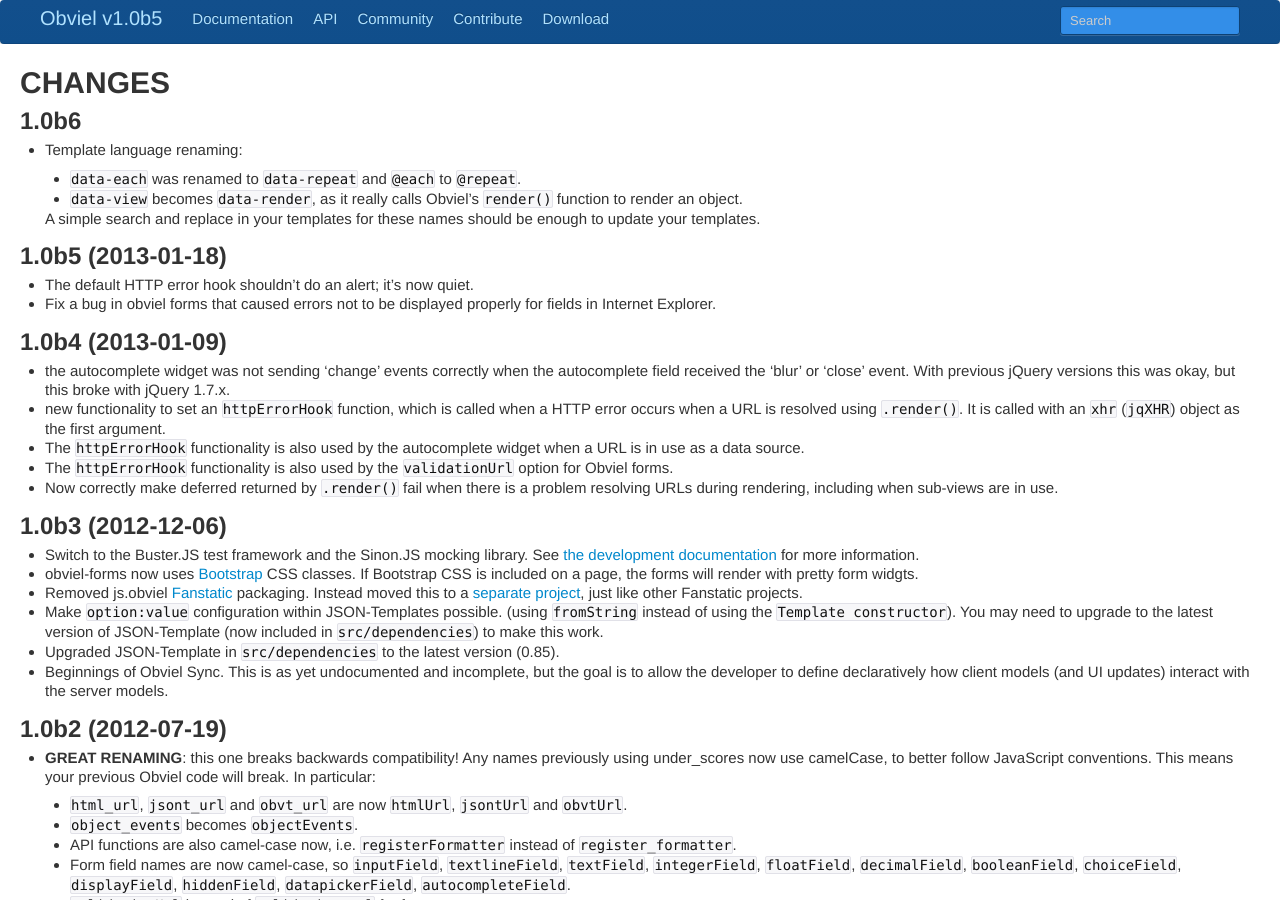
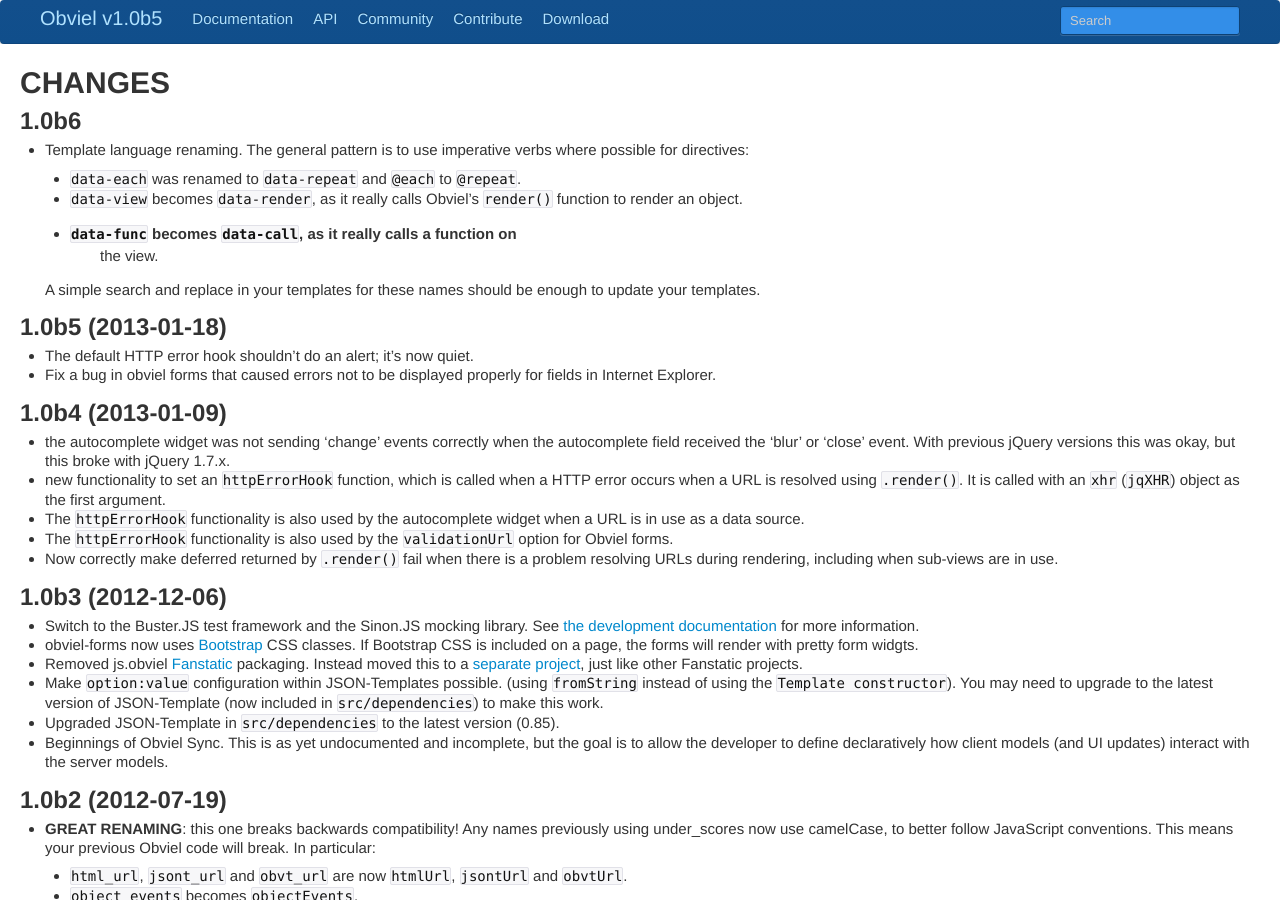
Before and after one commit to obviel/obviel, a Sphinx documentation site: the page built from doc/CHANGES.txt, in a window 1280 px wide and 900 px high. Built offline with Sphinx 7.4.7, drawn with Linux system fonts in a browser that asks for light colours.

Commit message:
data-func to data-call.

```diff
--- a/doc/CHANGES.txt
+++ b/doc/CHANGES.txt
@@ -4,13 +4,17 @@
 1.0b6
 =====
 
-* Template language renaming:
+* Template language renaming. The general pattern is to use imperative
+  verbs where possible for directives:
 
   * ``data-each`` was renamed to ``data-repeat`` and ``@each`` to
     ``@repeat``.
 
   * ``data-view`` becomes ``data-render``, as it really calls Obviel's
     ``render()`` function to render an object.
+
+  * ``data-func`` becomes ``data-call``, as it really calls a function on
+     the view.
 
   A simple search and replace in your templates for these names should
   be enough to update your templates.
--- a/doc/api.txt
+++ b/doc/api.txt
@@ -441,8 +441,8 @@
   starts up (per page), before any templates are compiled. Note that
   with Obviel you can use view methods as funcs
 
-  :param string name: the name of the func. This is how it is
-    addressed in the template language (using ``data-func="funcName"``).
+  :param string name: the name of the function. This is how it is
+    addressed in the template language (using ``data-call="funcName"``).
   :param function func:  the function that manipulates the element. This
     function takes 1 to 3 arguments: the jQuery element ``el`` to manipulate,
     a ``variable`` resolver function (optional) and a ``context``
@@ -515,7 +515,7 @@
         function will get three arguments: the element to manipulate,
         a variable lookup function and a context. If no func can be
         found by that name, ``null`` or ``undefined`` should be
-        returned. Used by ``data-func`` to look up the func. If no
+        returned. Used by ``data-call`` to look up the func. If no
         ``getFunc`` is supplied, the template engine will use
         globally registred funcs (using
         ``obviel.template.registerFunc``). See also
--- a/doc/template.txt
+++ b/doc/template.txt
@@ -11,7 +11,7 @@
 complicated logic should be kept in JavaScript code, not templates,
 because it is much clearer to express it in JavaScript. You can do
 this by preprocessing the object that goes into the template, or by
-using ``data-func`` in the template.
+using ``data-call`` in the template.
 
 Obviel Template is different from many template languages you might
 have encountered in that it is element-based and HTML aware, not
@@ -410,7 +410,7 @@
 To support various user interface you want to add a class into the DOM
 depending on a some ``@repeat`` value, such as ``even`` or
 ``odd``. While you can do this with ``data-attr`` (which we'll see
-later), we recommend you use ``data-func`` for this (which we'll also
+later), we recommend you use ``data-call`` for this (which we'll also
 see later), as your code will generally be clearer.
 
 Nested scoping
@@ -630,7 +630,7 @@
 
 Again, formatters cannot be used to include HTML, only text; for
 including HTML you can use views. To do some special DOM manipulation,
-you can also consider using ``data-func``.
+you can also consider using ``data-call``.
 
 If you are registering global formatters, you should register
 formatters only once per web page, before template rendering starts.
@@ -730,10 +730,10 @@
 ``data-attr``: dynamically generating attributes
 ------------------------------------------------
 
-.. sidebar:: consider using ``data-func`` instead
+.. sidebar:: consider using ``data-call`` instead
 
   In the case where you need to use ``data-attr``, always consider
-  using ``data-func`` instead. Your code will often be a lot more
+  using ``data-call`` instead. Your code will often be a lot more
   clear and easier to write with a small custom method on the view
   that adds attributes using jQuery than it is using ``data-attr``.
 
@@ -769,7 +769,7 @@
     </div>
 
   This is all rather cumbersome however, and we recommend you use
-  ``data-func`` in these situations instead.
+  ``data-call`` in these situations instead.
 
 Normally you'd generate a dynamic attribute like this::
 
@@ -857,13 +857,13 @@
 
   <div class="first"></div>
 
-But as we say in the sidebar, consider using ``data-func`` instead in
+But as we say in the sidebar, consider using ``data-call`` instead in
 these cases.
 
-``data-func``
+``data-call``
 -------------
 
-.. sidebar:: safe and unsafe operations for ``data-func``
+.. sidebar:: safe and unsafe operations for ``data-call``
 
   In general the rule is that any operations that alter the amount of
   child nodes of the element (or sub-elements) in the DOM are
@@ -903,10 +903,10 @@
 In many cases it is more convenient to use JavaScript and jQuery to
 manipulate the DOM directly than it would be to use Obviel Template
 constructions such as ``data-attr``. Obviel Template offers a special
-directive called ``data-func`` that lets you plug custom functions
+directive called ``data-call`` that lets you plug custom functions
 into the template rendering process directly.
 
-To see what ``data-func`` does, let's consider a simple case first. Let's
+To see what ``data-call`` does, let's consider a simple case first. Let's
 imagine these two individuals::
 
   {
@@ -930,11 +930,11 @@
     obvt: '<div><span data-if="wild" data-attr="class" data-value="wild" />{name}</div>'
   });
 
-Let's rewrite this to use ``data-func`` and a method on the view instead::
+Let's rewrite this to use ``data-call`` and a method on the view instead::
 
   obviel.view({
     iface: 'person',
-    obvt: '<div data-func="attributes">{name}</div>',
+    obvt: '<div data-call="attributes">{name}</div>',
     attributes: function(el) {
       if (this.obj.wild) {
          el.addClass('wild');
@@ -945,14 +945,14 @@
 Especially for more complicated logic, this is often a lot more easy
 to understand.
 
-The method called by ``data-func`` gets an optional second argument,
+The method called by ``data-call`` gets an optional second argument,
 ``variable``.  This is a function you can use to get to variables in
-the same scope as the template does where ``data-func`` was
+the same scope as the template does where ``data-call`` was
 defined. Let's rewrite the view to use ``variable``::
 
   obviel.view({
     iface: 'person',
-    obvt: '<div data-func="attributes">{name}</div>',
+    obvt: '<div data-call="attributes">{name}</div>',
     attributes: function(el, variable) {
       if (variable('wild')) {
          el.addClass('wild');
@@ -961,7 +961,7 @@
   });
 
 
-It's also possible to register a ``data-func`` function globally. It
+It's also possible to register a ``data-call`` function globally. It
 will look for these if it cannot find it on the view itself. Here is a
 silly example that adds a ``magic`` attribute:
 
@@ -974,13 +974,13 @@
 Once this registration has been made, we can use it within any template,
 for instance this one::
 
-  <p data-func="magic">Hello world!</p>
+  <p data-call="magic">Hello world!</p>
 
 And once the template is rendered, we'll see this::
 
   <p magic="Magic!">Hello world!</p>
 
-``data-func`` is especially useful in combination with
+``data-call`` is especially useful in combination with
 ``data-repeat``. Let's consider the case where we want to add an
 ``even`` and ``odd`` class to each iteration. We could write a
 template like this::
@@ -1046,14 +1046,14 @@
 
   <ul>
     <li data-repeat="list">
-      <p data-func="evenodd">{@.}</p>
+      <p data-call="evenodd">{@.}</p>
     </li>
   </ul>
 
 Or to use it to add the class to ``li`` directly::
 
   <ul>
-    <li data-repeat="list" data-func="evenodd">
+    <li data-repeat="list" data-call="evenodd">
       <p>{@.}</p>
     </li>
   </ul>
@@ -1074,21 +1074,21 @@
 and then use it::
 
   <ul>
-    <li data-repeat="list" data-func="everythird">
+    <li data-repeat="list" data-call="everythird">
       <p>{@.}</p>
     </li>
   </ul>
 
 ``everythird`` cannot be expressed using Obviel Template alone, but is
-easy to express using a custom fuction.
+easy to express using a custom function.
 
-So using ``data-func`` you can supplement Obviel Template with
+So using ``data-call`` you can supplement Obviel Template with
 functionality particular to your views or application. This is useful
 for particular functionality your view needs, or for general
 functionality your whole application needs.
 
-There are some restrictions on ``data-func``. You should *only* use
-``data-func`` to *change* the element, for instance by manipulating
+There are some restrictions on ``data-call``. You should *only* use
+``data-call`` to *change* the element, for instance by manipulating
 its attributes, *not* to add or remove child elements (or
 text-nodes). Most DOM manipulations by adding, moving or removing
 elements or text modes are unsafe: it can break Obviel Template in
@@ -1203,7 +1203,7 @@
 
 * ``data-attr``
 
-* ``data-func``
+* ``data-call``
 
 * ``data-el``, ``data-unwrap``
 
@@ -1221,7 +1221,7 @@
 ``data-trans`` is at the same level as ``data-render``. It's not allowed
 on an element with ``data-render``.
 
-``data-attr`` and ``data-func`` are executed last for an element, and
+``data-attr`` and ``data-call`` are executed last for an element, and
 finally elements are transformed using ``data-el`` or ``data-unwrap``.
 
 Literals
--- a/src/demo/todos/index.html
+++ b/src/demo/todos/index.html
@@ -63,7 +63,7 @@
 
     <script type="text/template" id="obvt-todo">
       <div data-handler="dblclick|edit" class="view">
-        <input data-handler="click|toggle" data-func="checked" class="toggle" type="checkbox" />
+        <input data-handler="click|toggle" data-call="checked" class="toggle" type="checkbox" />
         <label>{title}</label>
         <a data-handler="click|clear" class="destroy"></a>
       </div>
```
Also changed, not shown: 4 other files.
